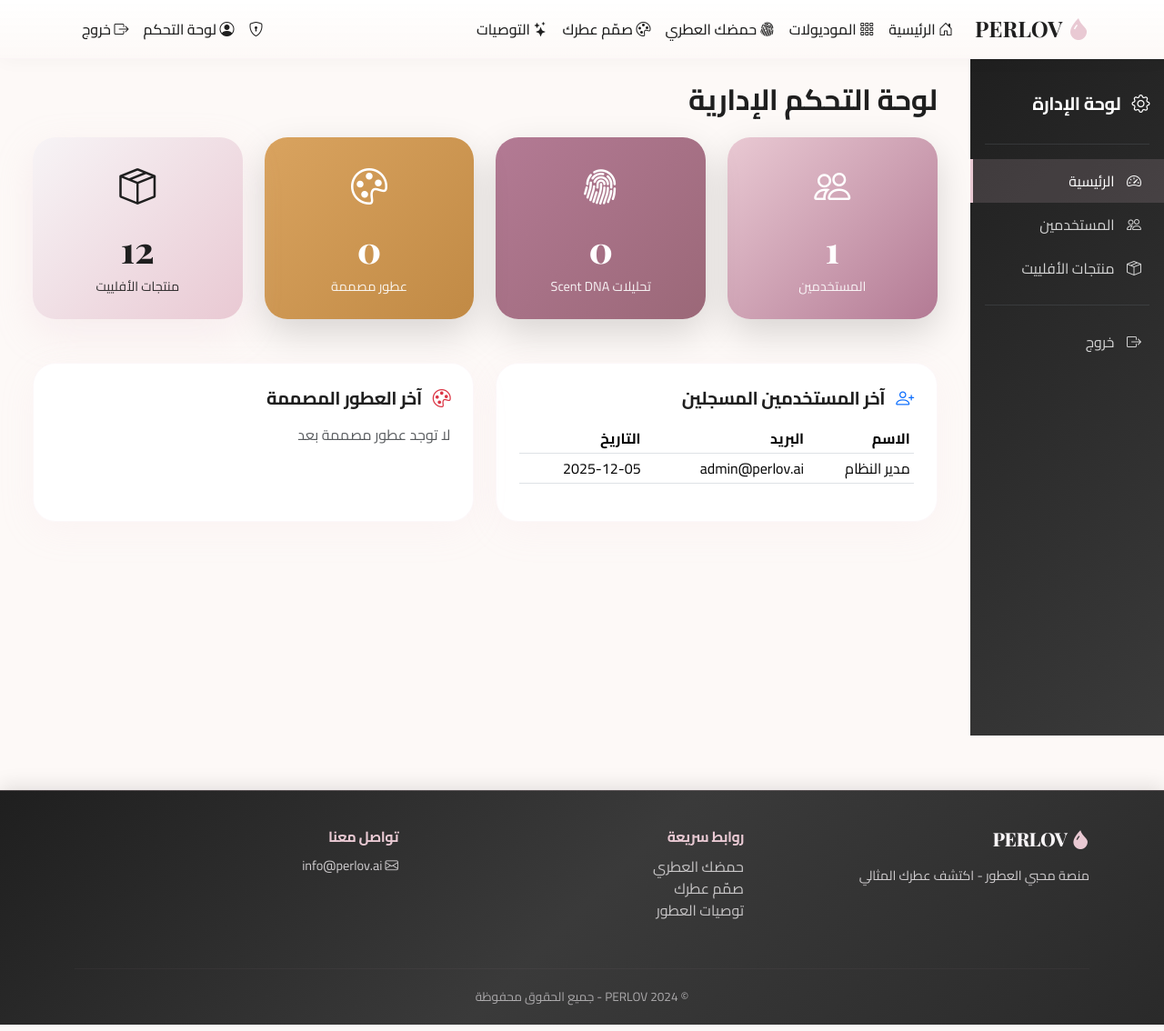
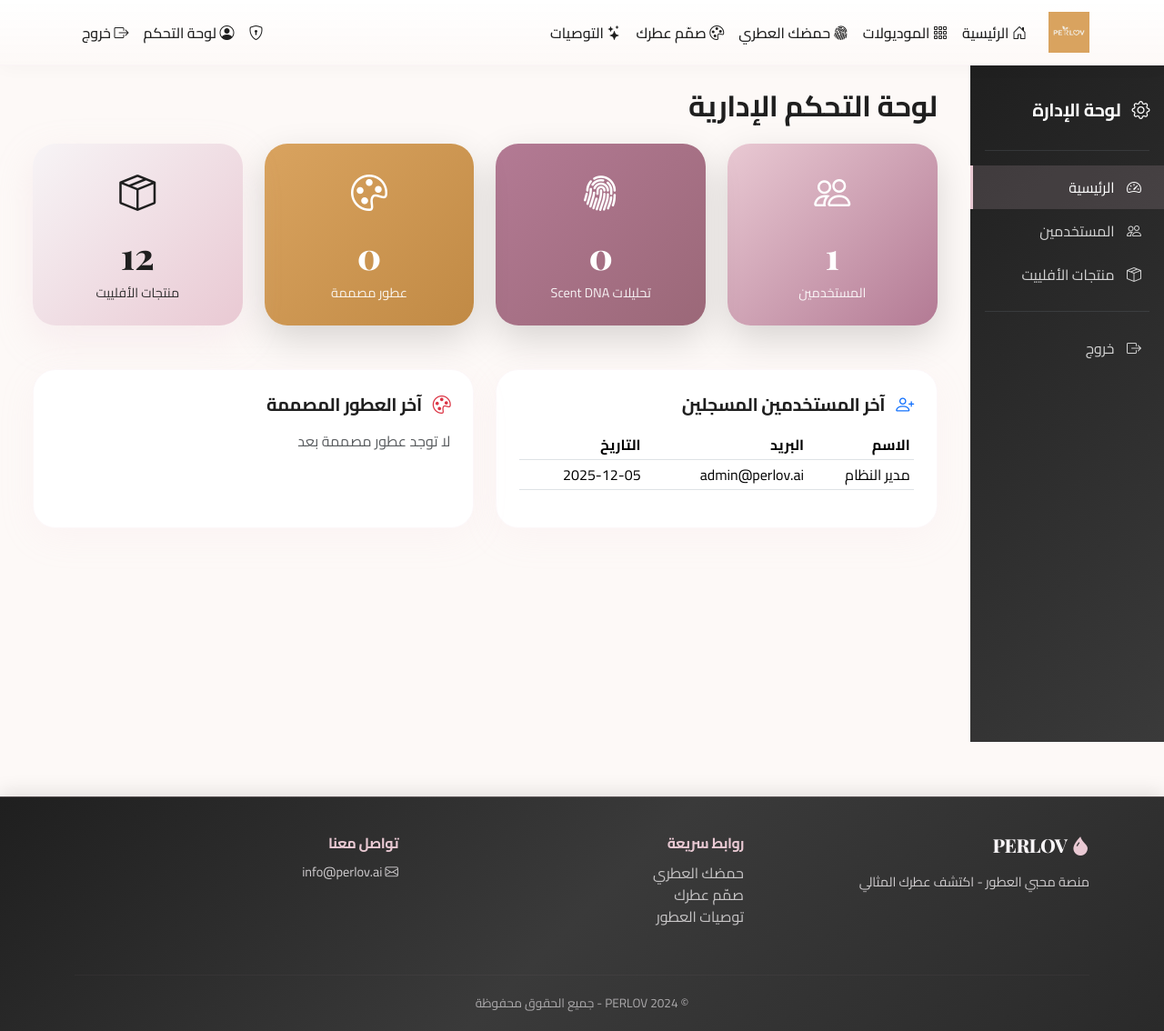
Before and after one commit to Omar-Shaheen-2001/Perlov_ai, a Flask app: page /admin/ in a window 1280 px wide. Shown: the whole page at 91% size. Run offline with Flask 3, Linux system fonts and the light colour scheme; a user stored in the database is signed in.

Commit message:
Add new logo clearly to the website's navigation
Add a new logo image to the navigation bar by updating base.html and copying the logo file to the static/images directory.

Replit-Commit-Author: Agent
Replit-Commit-Session-Id: eb15c536-c45d-4e1b-bd2d-11c422eb3b30
Replit-Commit-Checkpoint-Type: full_checkpoint
Replit-Commit-Event-Id: dd2e8e6d-7e99-46d2-ab0e-ebbf376e635b
Replit-Commit-Screenshot-Url: https://storage.googleapis.com/screenshot-production-us-central1/4a38d5c3-95fc-4b15-b9a4-da906ae912e2/eb15c536-c45d-4e1b-bd2d-11c422eb3b30/yAVCWhN
Replit-Helium-Checkpoint-Created: true

```diff
--- a/app/templates/base.html
+++ b/app/templates/base.html
@@ -13,8 +13,8 @@
 <body>
     <nav class="navbar navbar-expand-lg navbar-dark sticky-top navbar-luxury">
         <div class="container">
-            <a class="navbar-brand fw-bold" href="{{ url_for('main.index') }}">
-                <i class="bi bi-droplet-fill text-rose"></i> PERLOV
+            <a class="navbar-brand" href="{{ url_for('main.index') }}" style="display: flex; align-items: center; gap: 0.5rem;">
+                <img src="{{ url_for('static', filename='images/perlov-logo.png') }}" alt="PERLOV" style="height: 45px; width: auto; object-fit: contain;">
             </a>
             <button class="navbar-toggler" type="button" data-bs-toggle="collapse" data-bs-target="#navbarNav">
                 <span class="navbar-toggler-icon"></span>
```
Also changed, not shown: app/static/images/perlov-logo.png (added), attached_assets/download_1764946160596.png (added).
